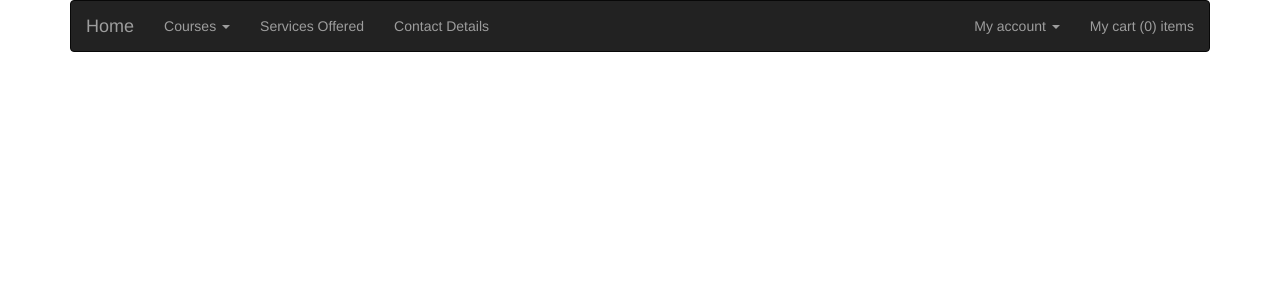
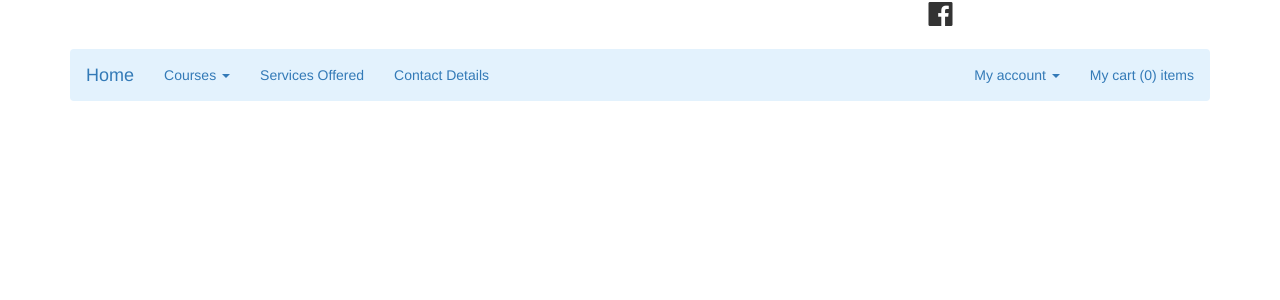
Before and after one commit to ojasteredesai/AEM, an Angular app: page / in a window 1280 px wide. Shown: the top 300 px of the page. Built offline with nearby package versions, Linux system fonts and the light colour scheme.

Commit message:
Added social media link

```diff
--- a/src/app/app.component.css
+++ b/src/app/app.component.css
@@ -30,7 +30,7 @@ body {
 }
 .mega-dropdown-menu .dropdown-header {
   font-size: 18px;
-  color: #ff3546;
+  color : #006400;
   padding: 5px 60px 5px 5px;
   line-height: 30px;
 }
@@ -56,3 +56,7 @@ body {
 }nel-heading {
    font-size: x-large;
 }
+.socialIcon
+{
+  text-align: right
+}
--- a/src/app/app.component.html
+++ b/src/app/app.component.html
@@ -1,7 +1,14 @@
 
 <script src="https://ajax.googleapis.com/ajax/libs/jquery/1.12.4/jquery.min.js"></script>
-<div class="container">
-    <nav class="navbar navbar-inverse">
+<link rel="stylesheet" href="https://maxcdn.bootstrapcdn.com/font-awesome/4.7.0/css/font-awesome.min.css">
+<div class="row socialIcon" >
+    <div class="col-md-9">
+    <i class="fa fa-facebook-official fa-2x" aria-hidden="true"></i>
+   </div>
+</div>
+<br />
+<div id="nav" class="container">
+    <nav class="navbar navbar-light" style="background-color: #e3f2fd;">
       <div class="navbar-header">
           <button class="navbar-toggle" type="button" data-toggle="collapse" data-target=".js-navbar-collapse">
               <span class="sr-only">Toggle navigation</span>
```
